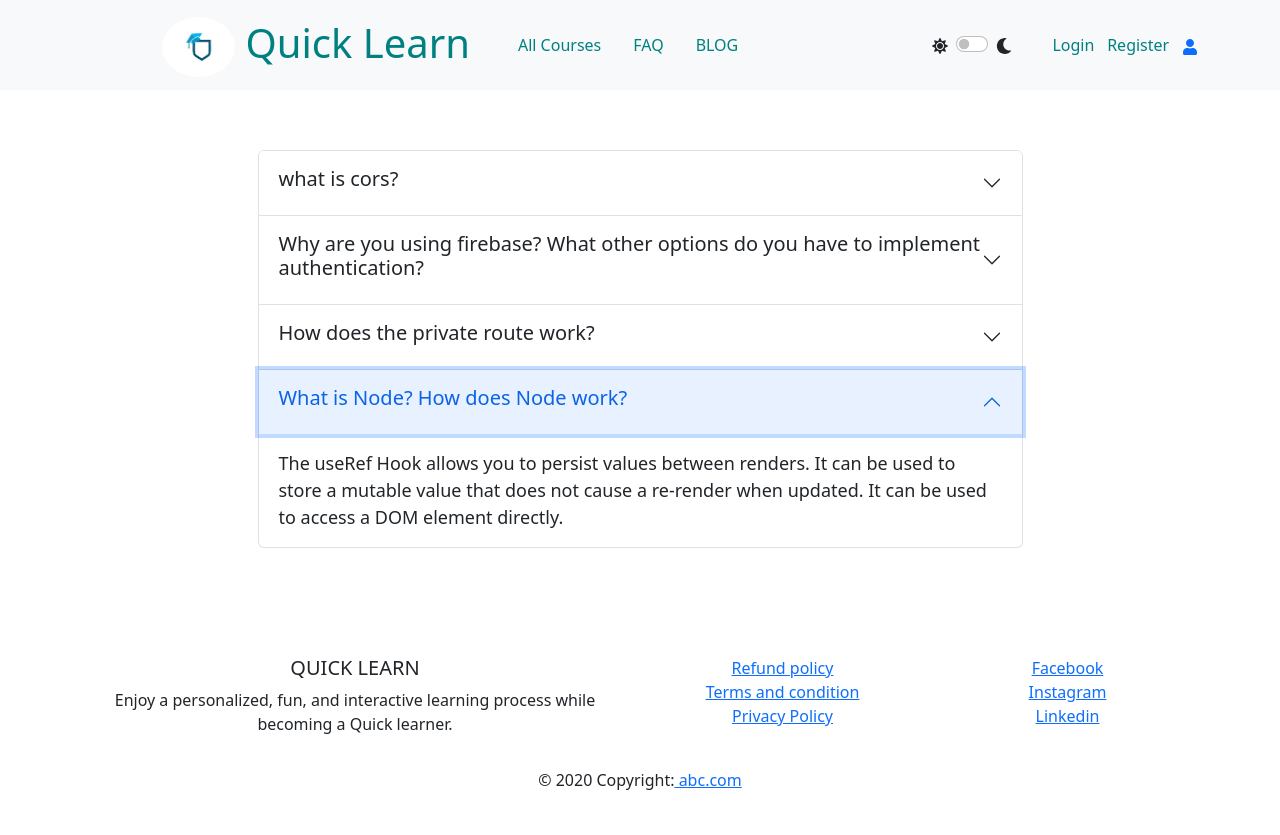
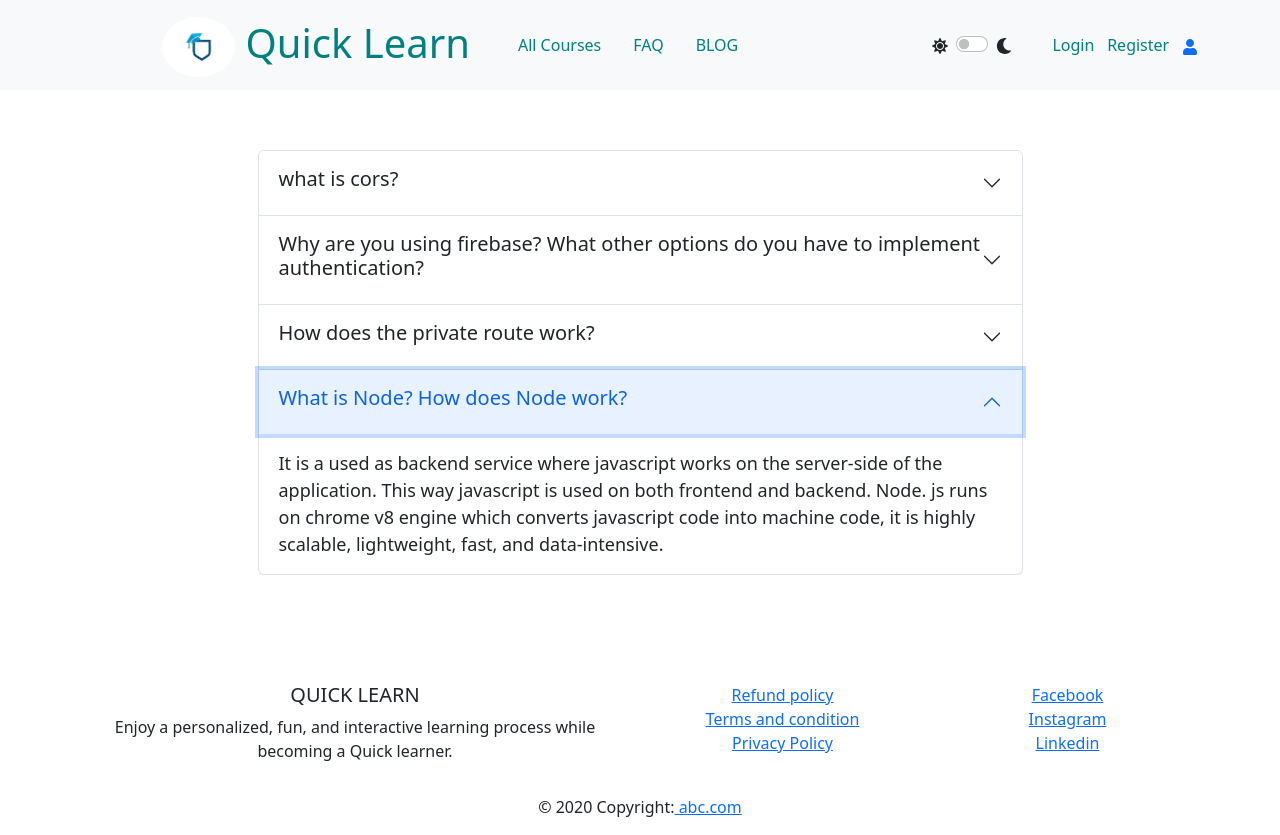
Before and after one commit to itskawsarjamil/quick-learn-client-side, a React (Create React App) app: page /blog in a window 1280 px wide. Both pictures are taken after a click on the button "What is Node? How does Node work?". Before the commit the page ends 808 px from the top, so only its background shows below. Built offline with nearby package versions, Linux system fonts and the light colour scheme; no server answers.

Commit message:
4th qsn's answer of blog section has been writter

```diff
--- a/src/Pages/Blog/Blog.js
+++ b/src/Pages/Blog/Blog.js
@@ -26,7 +26,7 @@
                 <Accordion.Item eventKey="3">
                     <Accordion.Header className='acrdn-hdr'><h5>What is Node? How does Node work?</h5></Accordion.Header>
                     <Accordion.Body>
-                    The useRef Hook allows you to persist values between renders. It can be used to store a mutable value that does not cause a re-render when updated. It can be used to access a DOM element directly.
+                    It is a used as backend service where javascript works on the server-side of the application. This way javascript is used on both frontend and backend. Node. js runs on chrome v8 engine which converts javascript code into machine code, it is highly scalable, lightweight, fast, and data-intensive.
                     </Accordion.Body>
                 </Accordion.Item>
             </Accordion>
```
